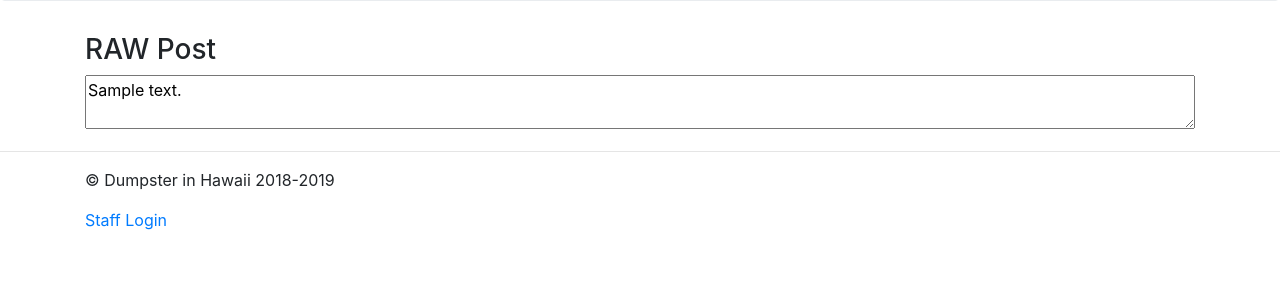
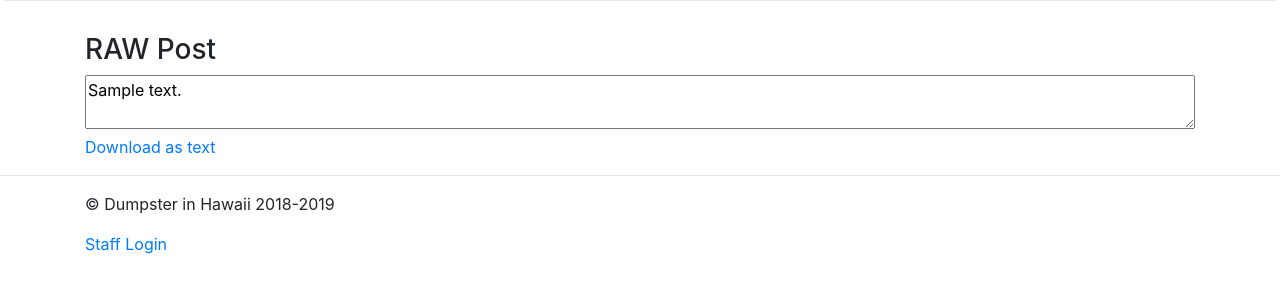
Before and after one commit to GitterAlex/PastingBin, a Django app: page /HostessPasties/1/ in a window 1280 px wide. Shown: the part 251-544 px from the top of the page. Run offline with Django 3.2, Linux system fonts and the light colour scheme; tables that the repository leaves empty hold one stand-in row (values such as "Sample post"); some libraries are stand-ins or nearby versions.

Commit message:
created download functions

```diff
--- a/PastingBin/HostessPasties/models.py
+++ b/PastingBin/HostessPasties/models.py
@@ -17,5 +17,10 @@ class PostTable(models.Model):
     private = models.BooleanField(default=0)
     pasteContent = models.CharField(max_length=2000)
 
+    def get(self, request, *args, **kwargs):
+        file = self.get_object()
+        content = file.render_text_content()
+        return HttpResponse(content, content_type='text/plain; charset=utf8')
+
     def __str__(self):
         return self.title
--- a/PastingBin/HostessPasties/urls.py
+++ b/PastingBin/HostessPasties/urls.py
@@ -1,5 +1,5 @@
 #urls.py
-from django.urls import path
+from django.urls import path, re_path
 from django.contrib import admin
 from django.conf.urls import url
 from django.contrib.auth import views as auth_views
@@ -13,7 +13,8 @@ urlpatterns = [
     path('createaccount/', views.createaccount),
     path('dashboard/', views.dashboard, name='dashboard'),
     path('change_password/', views.change_password, name='changepassword'),
-    path('search/', views.search, name='search')
+    path('search/', views.search, name='search'),
+    re_path(r'(?P<postID>[\w\-]+)/download$', views.download, name='download')
 ]
 urlpatterns += [
     url(r'^update/', views.UserUpdate.as_view(), name='user_update'),
--- a/PastingBin/HostessPasties/views.py
+++ b/PastingBin/HostessPasties/views.py
@@ -1,6 +1,7 @@
 #views.py
 from django.shortcuts import render, redirect
-from django.http import HttpResponse
+import os
+from django.http import HttpResponse, Http404
 from .forms import AccountCreation
 from .forms import PostCreation
 from .models import PostTable
@@ -141,8 +142,18 @@ def search(request):
     if request.method == 'GET':
         post_content = request.GET.get('q')
         queryset = PostTable.objects.annotate(search=SearchVector('title','pasteContent')).filter(search=post_content)
-    #    user = User.objects.annotate(search=SearchVector('id')).filter(search=queryset)
         context = {'post': queryset}
         return render(request, 'webpages/search.html', context)
     else:
         return render(request, 'webpages/search.html', {})
+
+
+def download(request, postID):
+
+    filename = PostTable.objects.filter(postID = postID).values('title')[0]
+    queryset = PostTable.objects.filter(postID = postID).values('pasteContent')[0]
+    fname = filename.get('title')
+    content = queryset.get('pasteContent')
+    response = HttpResponse(content, content_type='text/html charset=utf-8')
+    response['Content-Disposition'] = 'attachment; filename= "{}.txt"'.format(fname)
+    return response
--- a/PastingBin/templates/webpages/posttable_form.html
+++ b/PastingBin/templates/webpages/posttable_form.html
@@ -22,6 +22,7 @@
         <form action="/HostessPasties/{{posttable.postID}}/postdelete/">
           <div class="col-md"><input class="btn btn-secondary" type="submit" value="Delete Post"></div>
         </form>
+        <a class="btn-link" href="/HostessPasties/{{post_list.postID}}/download"> Download as text </a>
       </div>
       {% else %}
       <h2 class="display-4">You don't have access to this page</h2>
--- a/PastingBin/templates/webpages/posttable_view.html
+++ b/PastingBin/templates/webpages/posttable_view.html
@@ -10,6 +10,7 @@
 <div class="container">
   <h3 class="display-5">RAW Post</h3>
   <textarea style="width:100%;">{{ post_list.pasteContent }}</textarea>
+  <a class="btn-link" href="/HostessPasties/{{post_list.postID}}/download"> Download as text </a>
   </div>
   <hr>
 {% endblock content %}
```
Also changed, not shown: PastingBin/HostessPasties/migrations/0021_auto_20190314_2258.py (added), PastingBin/HostessPasties/migrations/0022_auto_20190314_2303.py (added), PastingBin/HostessPasties/migrations/0023_auto_20190314_2350.py (added), PastingBin/HostessPasties/migrations/0024_auto_20190314_2354.py (added).
